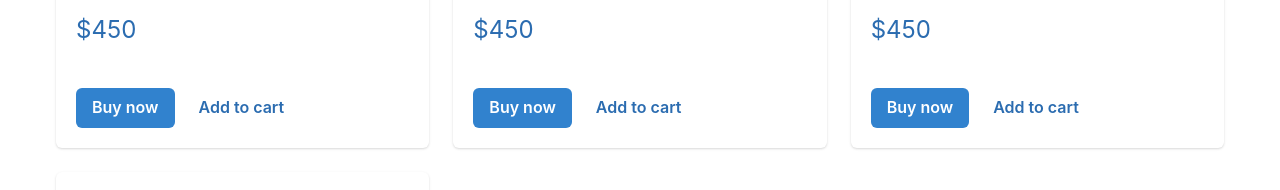
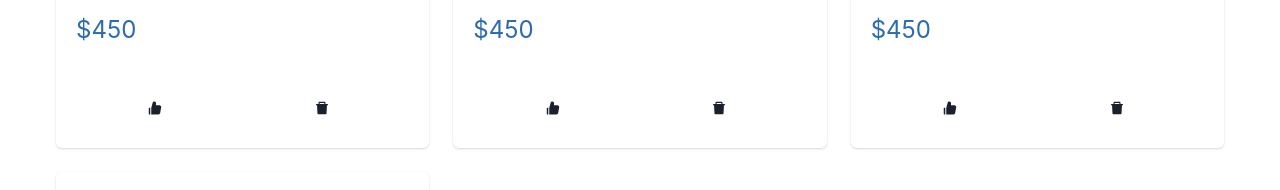
Before and after one commit to Alexander777kr/alfa-test_, a React (Vite) app: page /products in a window 1280 px wide. Shown: the part 514-704 px from the top of the page. Built offline with nearby package versions, Linux system fonts and the light colour scheme.

Commit message:
add redux toolkit

```diff
--- a/package.json
+++ b/package.json
@@ -13,9 +13,13 @@
     "@chakra-ui/react": "^2.8.2",
     "@emotion/react": "^11.13.3",
     "@emotion/styled": "^11.13.0",
+    "@reduxjs/toolkit": "^2.2.7",
+    "axios": "^1.7.7",
     "framer-motion": "^11.9.0",
     "react": "^18.3.1",
     "react-dom": "^18.3.1",
+    "react-icons": "^5.3.0",
+    "react-redux": "^9.1.2",
     "react-router-dom": "^6.26.2"
   },
   "devDependencies": {
--- a/src/components/card/Card.tsx
+++ b/src/components/card/Card.tsx
@@ -1,6 +1,5 @@
 import {
   Button,
-  ButtonGroup,
   Card as ChakraCard,
   CardBody,
   CardFooter,
@@ -9,6 +8,8 @@ import {
   Stack,
   Text,
 } from '@chakra-ui/react';
+import { AiFillLike } from 'react-icons/ai';
+import { AiFillDelete } from 'react-icons/ai';
 
 export default function Card() {
   return (
@@ -31,15 +32,17 @@ export default function Card() {
           </Text>
         </Stack>
       </CardBody>
-      <CardFooter>
-        <ButtonGroup spacing="2">
-          <Button variant="solid" colorScheme="blue">
-            Buy now
-          </Button>
-          <Button variant="ghost" colorScheme="blue">
-            Add to cart
-          </Button>
-        </ButtonGroup>
+      <CardFooter
+        justify="space-between"
+        flexWrap="wrap"
+        sx={{
+          '& > button': {
+            minW: '136px',
+          },
+        }}
+      >
+        <Button flex="1" variant="ghost" leftIcon={<AiFillLike />} />
+        <Button flex="1" variant="ghost" leftIcon={<AiFillDelete />} />
       </CardFooter>
     </ChakraCard>
   );
--- /dev/null
+++ b/src/store/features/charactersSlice.ts
@@ -0,0 +1,21 @@
+import { createSlice, PayloadAction } from '@reduxjs/toolkit';
+import type { RootState } from '../store';
+import { CharacterArray } from './charactersTypes';
+
+const initialState: CharacterArray = [];
+
+const charactersSlice = createSlice({
+  name: 'characters',
+  initialState,
+reducers: {
+    setCharacters: (state, action: PayloadAction<CharacterArray>) => {
+      return action.payload;
+    },
+  }
+});
+
+export const { setCharacters } = charactersSlice.actions;
+
+export const selectCharacters = (state: RootState) => state.characters;
+
+export default charactersSlice.reducer;
--- /dev/null
+++ b/src/store/features/charactersTypes.ts
@@ -0,0 +1,21 @@
+export type Location = {
+  name: string;
+  url: string;
+};
+
+export type Character = {
+  id: number;
+  name: string;
+  status: string;
+  species: string;
+  type: string;
+  gender: string;
+  origin: Location;
+  location: Location;
+  image: string;
+  episode: string[];
+  url: string;
+  created: string;
+}
+
+export type CharacterArray = Character[];
--- /dev/null
+++ b/src/store/hooks.ts
@@ -0,0 +1,5 @@
+import { useDispatch, useSelector } from 'react-redux'
+import type { RootState, AppDispatch } from './store'
+
+export const useAppDispatch = useDispatch.withTypes<AppDispatch>()
+export const useAppSelector = useSelector.withTypes<RootState>()
--- /dev/null
+++ b/src/store/store.ts
@@ -0,0 +1,11 @@
+import { configureStore } from '@reduxjs/toolkit';
+import charactersReducer from './features/charactersSlice';
+
+export const store = configureStore({
+  reducer: {
+    characters: charactersReducer,
+  },
+});
+
+export type RootState = ReturnType<typeof store.getState>;
+export type AppDispatch = typeof store.dispatch;
```
Also changed, not shown: src/App.tsx (+7 -3 lines), 1 other file (tests, documents, lock files or other folders).
